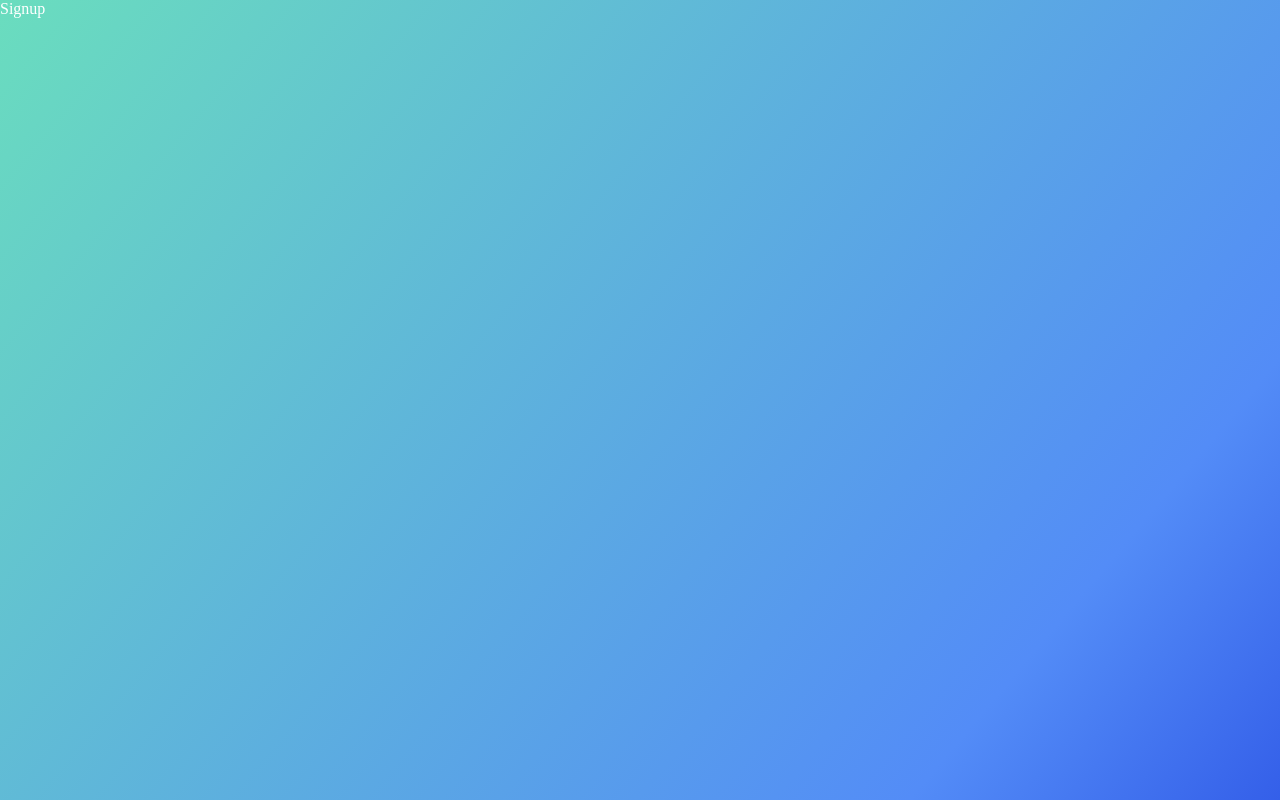
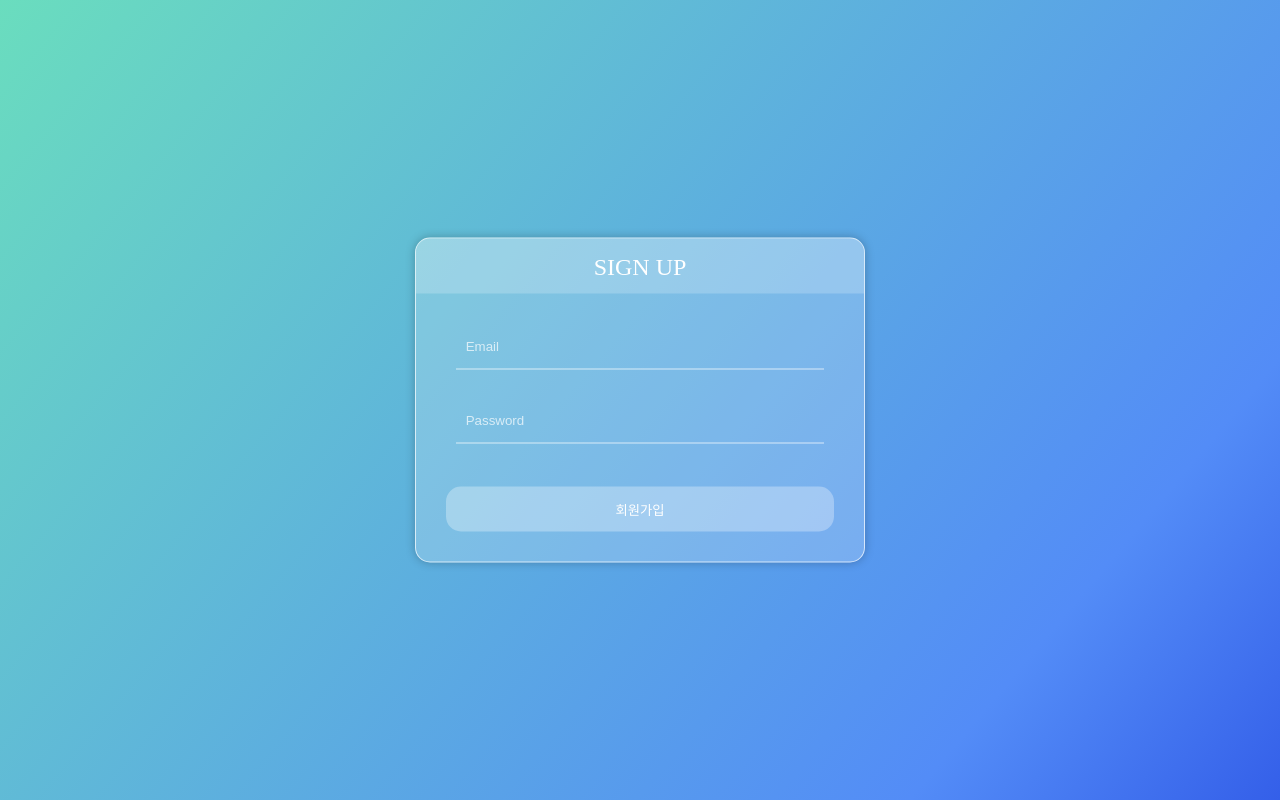
Before and after one commit to hyeri-woo/wanted-pre-onboarding-frontend, a React (Create React App) app: page /signup in a window 1280 px wide. Built offline with nearby package versions, Linux system fonts and the light colour scheme.

Commit message:
✨Feat: SignUp 페이지 UI 완성

```diff
--- a/src/pages/SignUp.jsx
+++ b/src/pages/SignUp.jsx
@@ -1,5 +1,50 @@
 import React from 'react';
+import styled from 'styled-components';
+import { ContainerStyle } from '../styles/CommonStyle';
+import Button from '../components/Common/Button';
+import Input from '../components/Common/Input';
+
+const Container = styled(ContainerStyle)`
+  h1 {
+    font-weight: 400;
+    text-align: center;
+    width: 100%;
+    padding: 15px 15px 13px;
+    font-size: 1.5rem;
+    background: var(--color-white20);
+  }
+  form {
+    padding: 30px;
+    text-align: center;
+  }
+  button {
+    margin-top: 15px;
+  }
+`;
 
 export default function SignUp() {
-  return <div>Signup</div>;
+  return (
+    <Container>
+      <h1>SIGN UP</h1>
+      <form>
+        <Input
+          type="email"
+          id="input-email"
+          placeholder="Email"
+          labelText="아이디로 사용할 이메일을 입력해주세요."
+          dataTestId="email-input"
+          // warning="이메일!"
+        />
+        <Input
+          type="password"
+          id="input-pw"
+          placeholder="Password"
+          labelText="비밀번호를 입력해주세요."
+          dataTestId="password-input"
+          // warning="이메일!"
+        />
+        <Button type="submit" text="회원가입" dataTestId="signup-button" />
+      </form>
+    </Container>
+  );
 }
```
